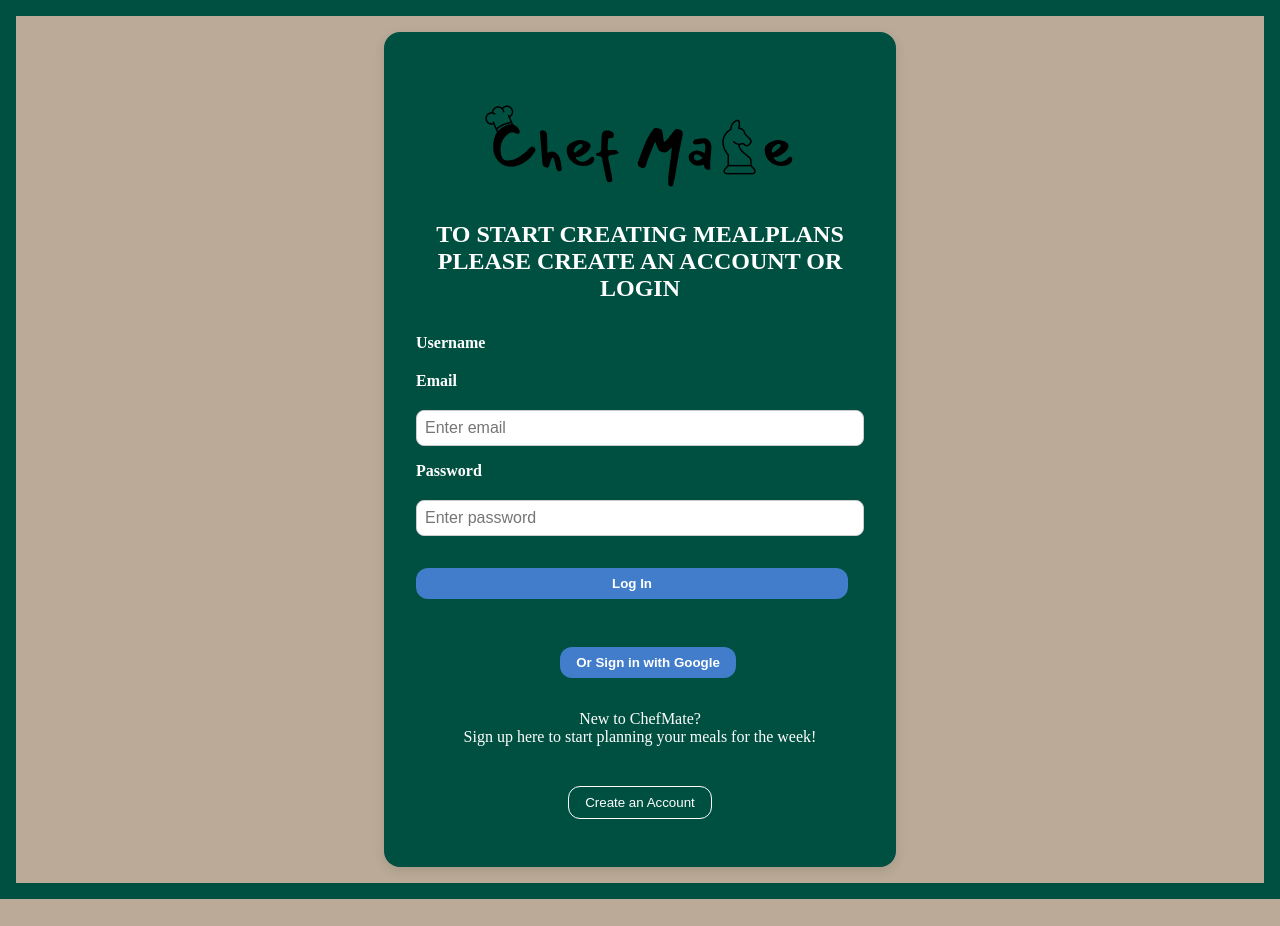
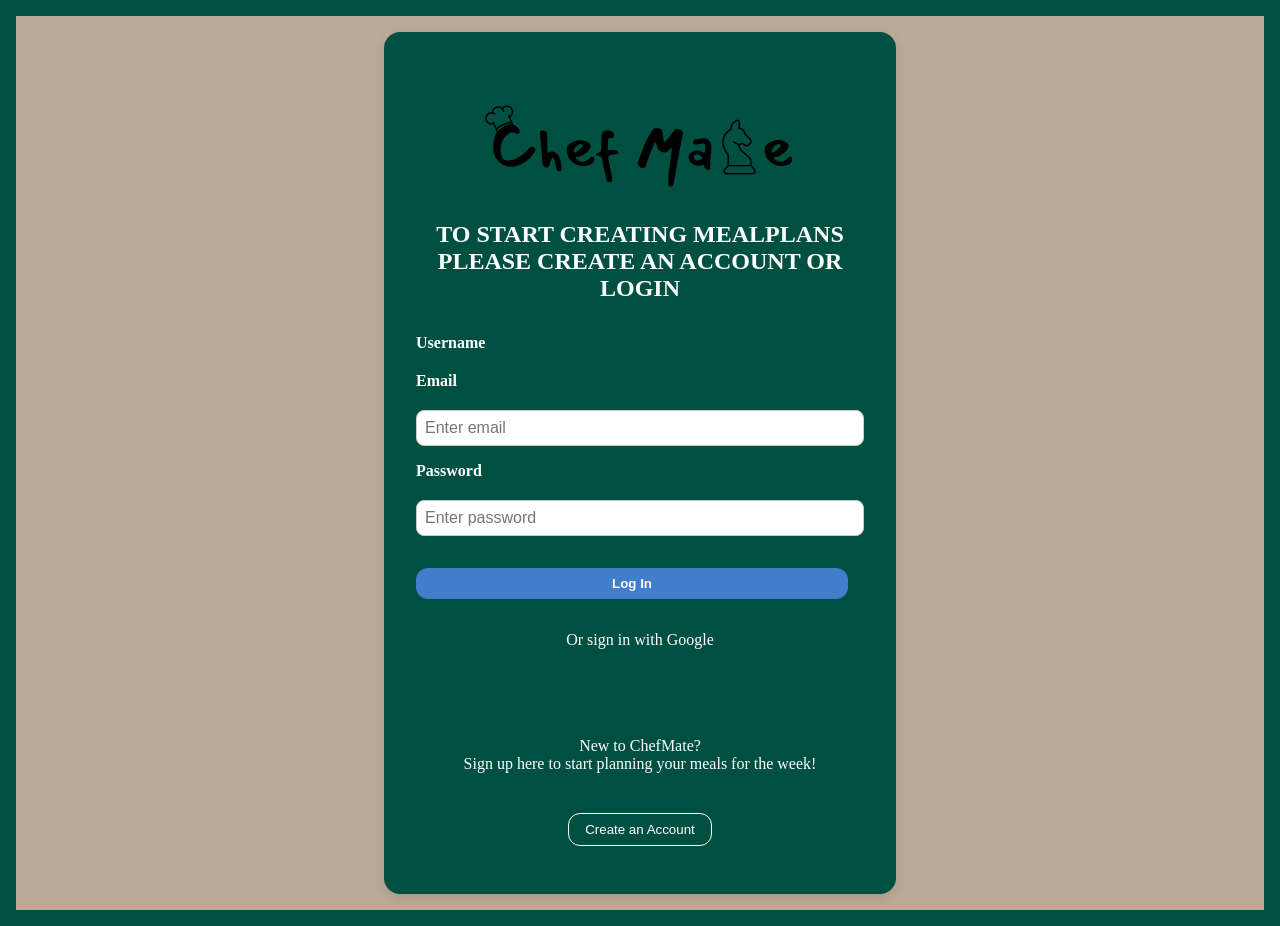
Before and after one commit to chas-academy/u09-business-project-team-sa, a React (Vite) app in the folder ChefMate/: page /login in a window 1280 px wide. Before the commit the page ends 899 px from the top, so only its background shows below. Built offline with nearby package versions, Linux system fonts and the light colour scheme; a web font is replaced by a local one.

Commit message:
Changed loginpage to correct connect  google oAuth with the backend

```diff
--- a/ChefMate/package.json
+++ b/ChefMate/package.json
@@ -10,6 +10,7 @@
     "preview": "vite preview"
   },
   "dependencies": {
+    "@react-oauth/google": "^0.12.2",
     "axios": "^1.9.0",
     "react": "^19.1.0",
     "react-dom": "^19.1.0",
--- a/ChefMate/src/features/auth/pages/Login/LoginPage.tsx
+++ b/ChefMate/src/features/auth/pages/Login/LoginPage.tsx
@@ -1,32 +1,53 @@
-import './LoginPage.css';
-import LoginForm from '../../components/LoginForm';
-import { useNavigate } from 'react-router-dom';
-import ChefMateLogo from '../../../../assets/Chefmate_LOGO.png'
-import React, { useState } from 'react';
-import api from '../../../../api/axios';
-import { useAuth } from '../../../../context/AuthContext';
+import "./LoginPage.css";
+import LoginForm from "../../components/LoginForm";
+import { useNavigate } from "react-router-dom";
+import ChefMateLogo from "../../../../assets/Chefmate_LOGO.png";
+import React from "react";
+import api from "../../../../api/axios";
+import { useAuth } from "../../../../context/AuthContext";
+import { GoogleOAuthProvider, GoogleLogin } from "@react-oauth/google";
+
+const clientId = import.meta.env.VITE_GOOGLE_CLIENT_ID;
 
 const LoginPage = () => {
   const navigate = useNavigate();
   const { login } = useAuth();
 
-  const handleGoogleLogin = () => {
-    window.location.href = 'http://localhost:4000/auth/google';
-  };
-
-   const handleLogin = async (email: string, password: string) => {
+  const handleLogin = async (email: string, password: string) => {
     try {
-      const res = await api.post('/users/login', { email, password });
+      const res = await api.post("/users/login", { email, password });
       login(res.data.user); // Save user in context
-      navigate('/home'); // Or wherever you want to redirect
+      navigate("/home");
     } catch (err) {
-      console.error('Login failed', err);
-      alert('Invalid credentials');
+      console.error("Login failed", err);
+      alert("Invalid credentials");
     }
   };
 
+  const handleGoogleSuccess = async (credentialResponse: {
+    credential?: string;
+  }) => {
+    if (credentialResponse.credential) {
+      try {
+        // Send Google token to backend for verification and login/signup
+        const res = await api.post("/auth/google-login", {
+          token: credentialResponse.credential,
+        });
+        login(res.data.user); // Save user info in context (adjust to your backend response)
+        navigate("/home");
+      } catch (error) {
+        console.error("Google login failed", error);
+        alert("Google login failed");
+      }
+    }
+  };
+
+  const handleGoogleError = () => {
+    alert("Google login failed");
+  };
+
   const goToSignup = () => {
-    navigate('/signup');
+    navigate("/signup");
   };
 
   return (
@@ -34,32 +55,29 @@ const LoginPage = () => {
       <div className="login-container">
         <img src={ChefMateLogo} alt="ChefMate Logo" />
         <h1 className="login-title">
-            To start creating MealPlans please create an account or login
-            </h1>
+          To start creating MealPlans please create an account or login
+        </h1>
 
         <LoginForm onLogin={handleLogin} />
 
-        {/* <p className="login-subtitle">
-            Or sign in with google
-        </p> */}
+        <p className="login-subtitle">Or sign in with Google</p>
 
-        {/* <button onClick={handleLogin} className="login-button">
-          Log in
-        </button> */}
-
-        <button onClick={handleGoogleLogin} className="login-Google-button">
-          Or Sign in with Google
-        </button>
+        <GoogleOAuthProvider clientId={clientId}>
+          <GoogleLogin
+            onSuccess={handleGoogleSuccess}
+            onError={handleGoogleError}
+            useOneTap
+          />
+        </GoogleOAuthProvider>
 
         <p className="login-subtitle">
-            New to ChefMate? <br></br>
-            Sign up here to start planning your meals for the week!
+          New to ChefMate? <br />
+          Sign up here to start planning your meals for the week!
         </p>
 
         <button onClick={goToSignup} className="signup-switch-button">
           Create an Account
         </button>
-
       </div>
     </div>
   );
```
Also changed, not shown: 2 other files (tests, documents, lock files or other folders).
